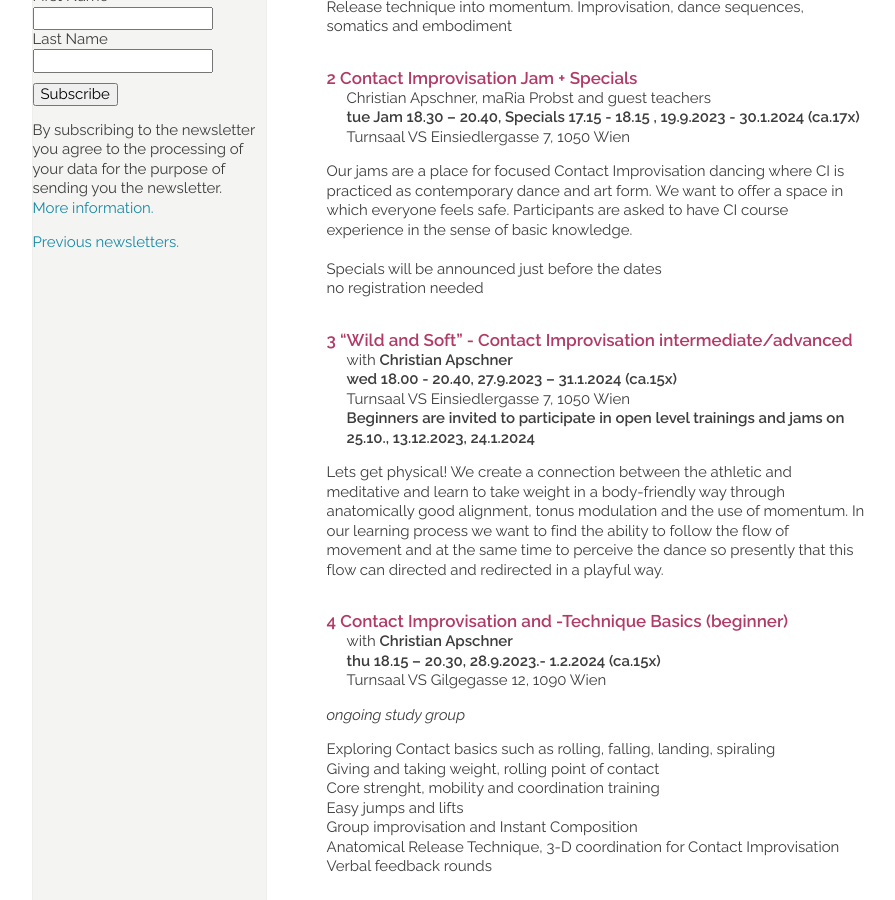
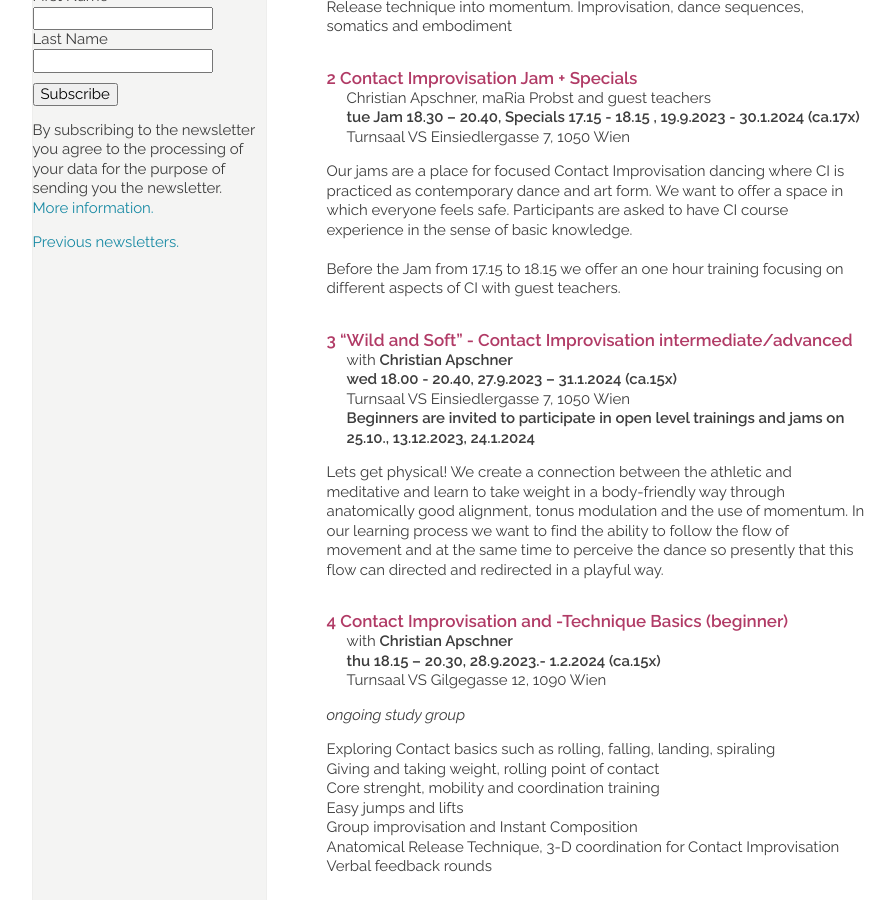
Before and after one commit to manulari/rollingpointat, a Jekyll site: the page built from _pages_en/en-kurse.md, in a window 1280 px wide and 900 px high, scrolled down 718 px. Shown: the whole window, without its empty margins (152-1047 px from the left). Built offline with Jekyll 4.4.1, drawn with Linux system fonts in a browser that asks for light colours; comment, search, counter and statistics services are not loaded.

Commit message:
Update page (en) “en-kurse”

```diff
--- a/_pages_en/en-kurse.md
+++ b/_pages_en/en-kurse.md
@@ -38,8 +38,7 @@ Turnsaal VS Einsiedlergasse 7, 1050 Wien
 
 Our jams are a place for focused Contact Improvisation dancing where CI is practiced as contemporary dance and art form. We want to offer a space in which everyone feels safe. Participants are asked to have CI course experience in the sense of basic knowledge.\
 \
-Specials will be announced just before the dates\
-no registration needed
+Before the Jam from 17.15 to 18.15 we offer an one hour training focusing on different aspects of CI with guest teachers.
 
 <div class="named-anchor" id="mi"></div>
 
```
